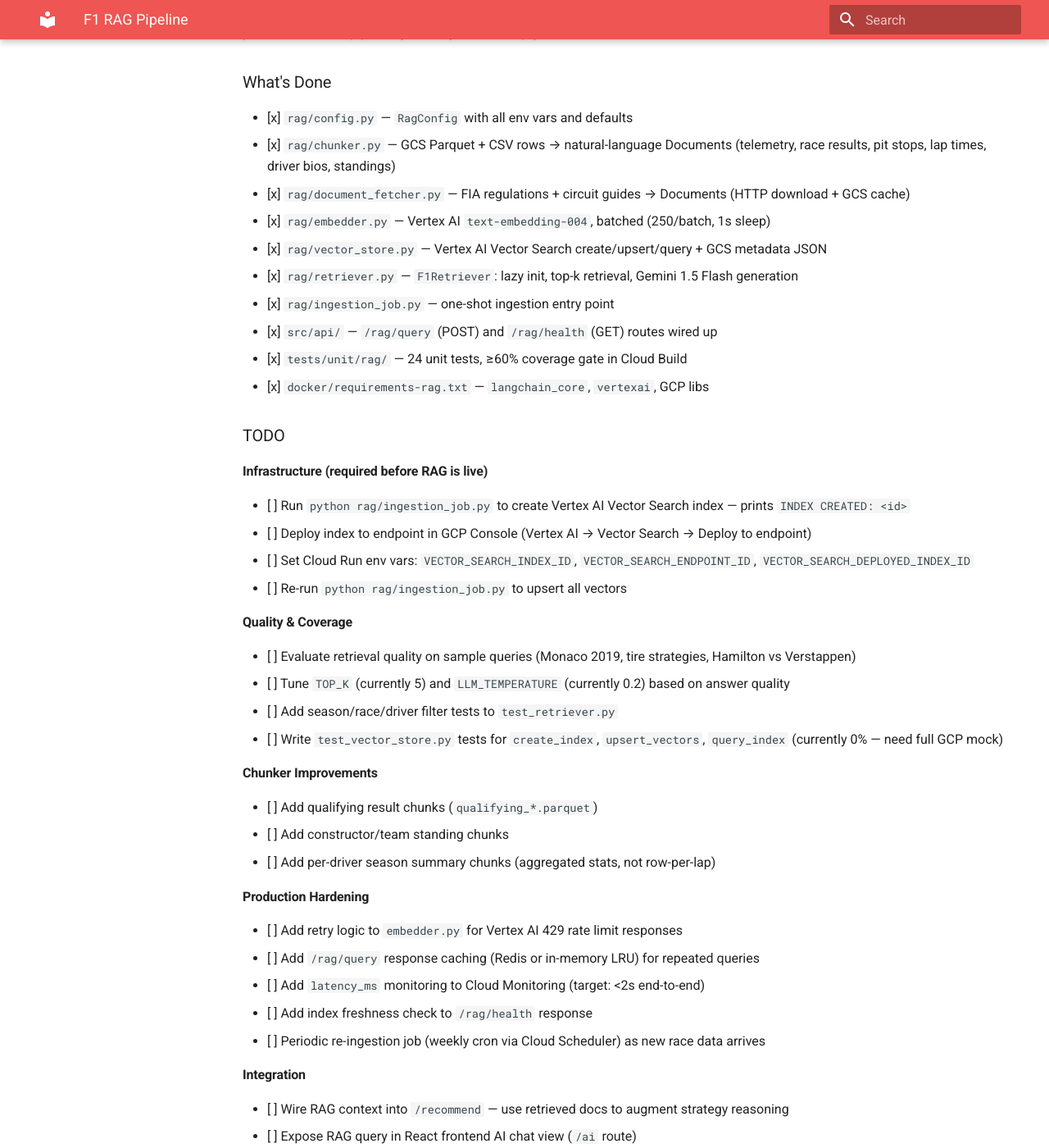
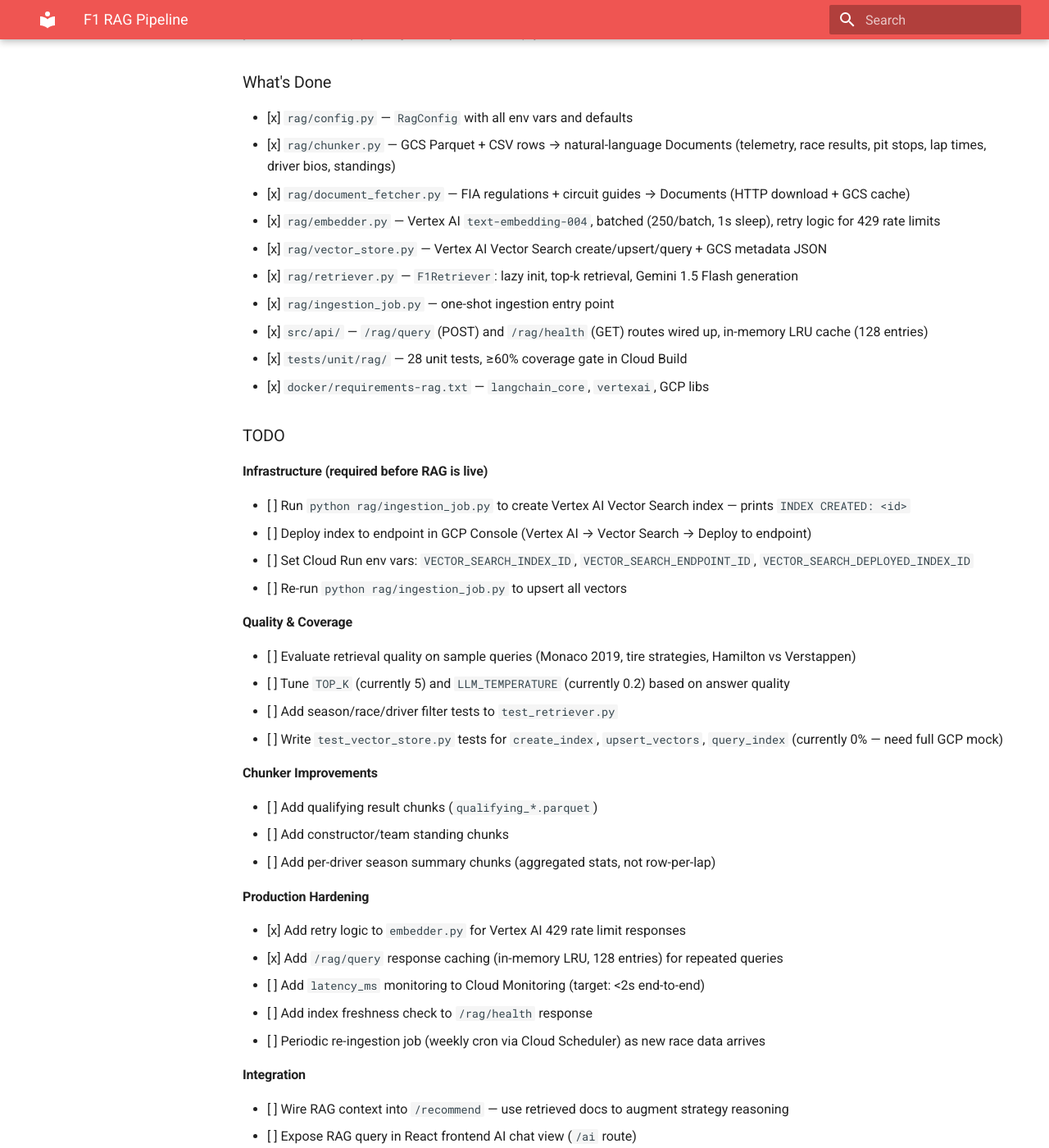
Before and after one commit to bkiritom8/F1-Strategy-Optimizer, an MkDocs documentation site: the page built from docs/rag.md, in a window 1280 px wide and 1400 px high, scrolled down 277 px. Shown: the whole window at 82% size. Built offline with MkDocs 1.6.1 and Material for MkDocs 9.7.7, drawn with Linux system fonts in a browser that asks for light colours; some of the changed text lies outside the part shown.

Commit message:
docs: update README and docs to reflect Python 3.10, Gemini 2.5 Flash, LLM chat endpoint, and RAG caching [skip ci]

```diff
--- a/docs/rag.md
+++ b/docs/rag.md
@@ -8,12 +8,12 @@
 - [x] `rag/config.py` — `RagConfig` with all env vars and defaults
 - [x] `rag/chunker.py` — GCS Parquet + CSV rows → natural-language Documents (telemetry, race results, pit stops, lap times, driver bios, standings)
 - [x] `rag/document_fetcher.py` — FIA regulations + circuit guides → Documents (HTTP download + GCS cache)
-- [x] `rag/embedder.py` — Vertex AI `text-embedding-004`, batched (250/batch, 1s sleep)
+- [x] `rag/embedder.py` — Vertex AI `text-embedding-004`, batched (250/batch, 1s sleep), retry logic for 429 rate limits
 - [x] `rag/vector_store.py` — Vertex AI Vector Search create/upsert/query + GCS metadata JSON
 - [x] `rag/retriever.py` — `F1Retriever`: lazy init, top-k retrieval, Gemini 1.5 Flash generation
 - [x] `rag/ingestion_job.py` — one-shot ingestion entry point
-- [x] `src/api/` — `/rag/query` (POST) and `/rag/health` (GET) routes wired up
-- [x] `tests/unit/rag/` — 24 unit tests, ≥60% coverage gate in Cloud Build
+- [x] `src/api/` — `/rag/query` (POST) and `/rag/health` (GET) routes wired up, in-memory LRU cache (128 entries)
+- [x] `tests/unit/rag/` — 28 unit tests, ≥60% coverage gate in Cloud Build
 - [x] `docker/requirements-rag.txt` — `langchain_core`, `vertexai`, GCP libs
 
 ### TODO
@@ -36,8 +36,8 @@
 - [ ] Add per-driver season summary chunks (aggregated stats, not row-per-lap)
 
 #### Production Hardening
-- [ ] Add retry logic to `embedder.py` for Vertex AI 429 rate limit responses
-- [ ] Add `/rag/query` response caching (Redis or in-memory LRU) for repeated queries
+- [x] Add retry logic to `embedder.py` for Vertex AI 429 rate limit responses
+- [x] Add `/rag/query` response caching (in-memory LRU, 128 entries) for repeated queries
 - [ ] Add `latency_ms` monitoring to Cloud Monitoring (target: <2s end-to-end)
 - [ ] Add index freshness check to `/rag/health` response
 - [ ] Periodic re-ingestion job (weekly cron via Cloud Scheduler) as new race data arrives
```
Also changed, not shown: other parts of docs/rag.md (+4 -4 lines), README.md (+14 -6 lines), docs/DEV_SETUP.md (+1 -1 lines), docs/architecture.md (+4 -3 lines), docs/data.md (+1 -1 lines), ml/README.md (+1 -1 lines).
